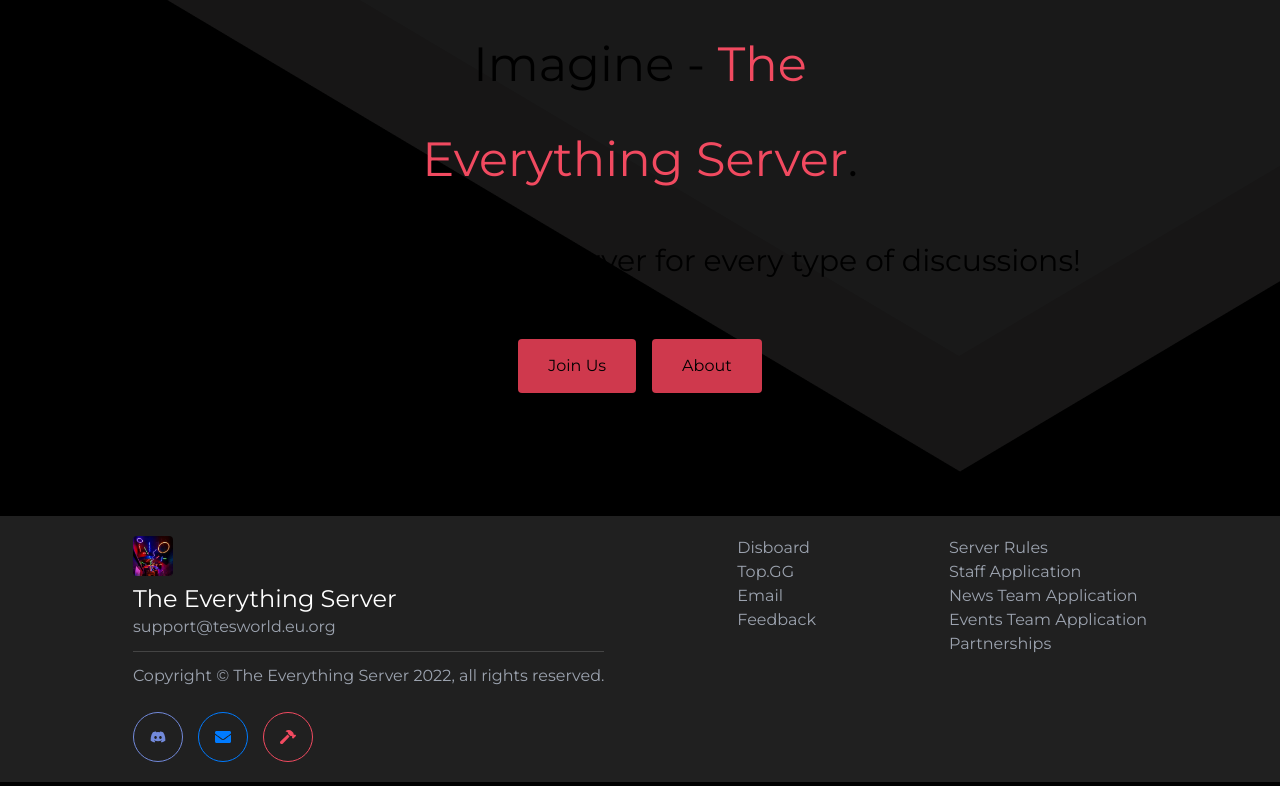
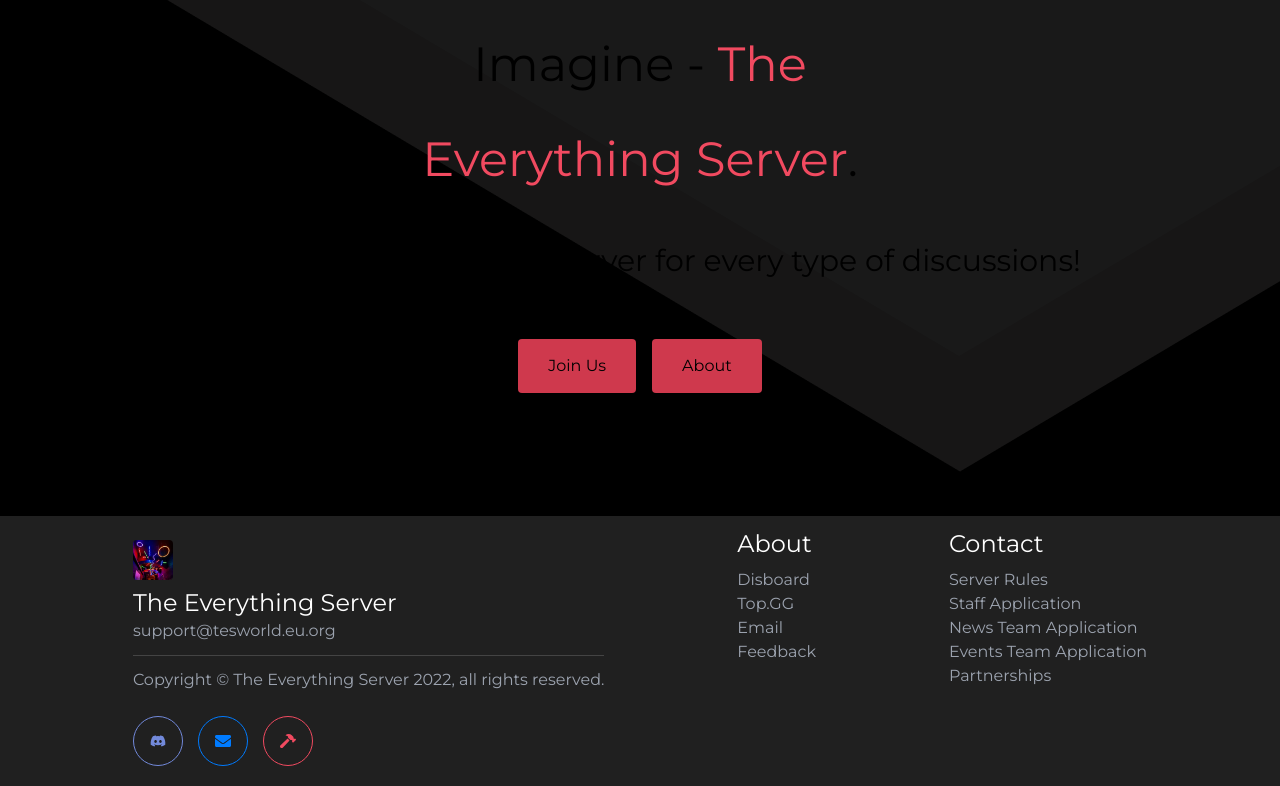
Before and after one commit to arya312/tes-website, a Next.js app: page / in a window 1280 px wide. Shown: the part 281-1067 px from the top of the page. Built offline with nearby package versions, Linux system fonts and the light colour scheme.

Commit message:
feat: make the page responsive

```diff
--- a/src/components/Footer.js
+++ b/src/components/Footer.js
@@ -5,9 +5,9 @@ import { INVITE_URL } from '../config';
 
 export default function Footer() {
     return (
-        <footer className="bg-[#202020] py-5 px-3 text-gray-400">
-            <div className="md:flex items-start gap-3 justify-evenly">
-                <div>
+        <footer className="bg-[#202020] pb-5 pt-3 px-3 text-gray-400">
+            <div className="grid md:flex items-start gap-3 justify-evenly">
+                <div className='order-last md:order-first pt-3'>
                     <Logo />
                     <div className='text-lg md:text-2xl text-white'>The Everything Server</div>
                     <p><a href='mailto:support@tesworld.eu.org' className='hover:underline'>support@tesworld.eu.org</a></p>
@@ -23,7 +23,10 @@ export default function Footer() {
                     </ul>
                 </div>
 
+                <div>
                     <br className='md:hidden' />
+
+                    <h3 className='text-xl md:text-2xl text-white mb-2'>About</h3>
 
                     <ul className={styles.listColumn}>
                         <li><a title="Disboard" href='https://disboard.org/server/959235580770807898'>Disboard</a></li>
@@ -31,8 +34,12 @@ export default function Footer() {
                         <li><a title="Email" href='mailto:support@tesworld.eu.org'>Email</a></li>
                         <li><a title="Feedback" href='mailto:feedback@tesworld.eu.org'>Feedback</a></li>
                     </ul>
+                </div>
 
+                <div>
                     <br className='md:hidden' />
+
+                    <h3 className='text-xl md:text-2xl text-white mb-2'>Contact</h3>
 
                     <ul className={styles.listColumn}>
                         <li><a title="Rules" href='https://discord.com/channels/959235580770807898/959250202835955842'>Server Rules</a></li>
@@ -42,6 +49,7 @@ export default function Footer() {
                         <li><a title="Make a partnership" href='mailto:partnerships@tesworld.eu.org'>Partnerships</a></li>
                     </ul>
                 </div>
+            </div>
         </footer>
     );
 }
--- a/src/components/Navbar.js
+++ b/src/components/Navbar.js
@@ -2,10 +2,11 @@ import { Button } from "@mui/material";
 import Link from "next/link";
 import { useRouter } from "next/router";
 import Logo from "./Logo";
-import { MdMenu } from 'react-icons/md';
+import { MdClose, MdMenu } from 'react-icons/md';
 import { useState } from "react";
 import styled from "@emotion/styled";
 import { INVITE_URL, THEME_COLOR, THEME_COLOR_DARKER } from '../config';
+import styles from '../css/Navbar.module.css';
 
 const links = [
     {
@@ -60,8 +61,12 @@ export default function Navbar() {
                 </Link>
             </div>
 
-            <div className={`${open ? '' : 'hidden'} md:flex items-center justify-between w-[100%]`}>
-                <ul className="md:ml-10 md:flex items-center my-3 md:my-0">
+            <div className={`${open ? styles.open : styles.hidden} transition-[ease-in-out_0.5s] md:transition-none fixed top-0 z-50 h-[100vh] md:h-auto w-[80vw] bg-[#222] md:bg-transparent md:relative md:flex items-center justify-between md:w-[100%]`}>
+                <div className="md:hidden mb-3 flex justify-end pt-2 pr-2">
+                    <NavButton onClick={() => setOpen(false)}><MdClose size={25} /></NavButton>
+                </div>
+
+                <ul className="md:ml-10 md:flex items-center mt-3 mb-10 md:my-0">
                     {links.map(link => <li key={link.name} className="mx-2"><Link href={link.value}><a className={`block py-2 px-3 hover:bg-[#333] rounded ${(router.route === link.value || (/\#|\?/g.test(router.route) && router.route.startsWith(link.value))) ? 'bg-[#333] md:bg-[#252525] md:border-b-2 border-[#f14a60] text-[#f14a60] rounded-b-none' : ''}`} title={link.name}>{link.name}</a></Link></li>)}
                 </ul>
 
--- /dev/null
+++ b/src/css/Navbar.module.css
@@ -0,0 +1,15 @@
+.open {
+    display: flex;
+}
+
+@media (max-width: 970px) {
+    .open {
+        left: 0;
+        display: block;
+    }
+
+    .hidden {
+        left: -100vw;
+        display: block;
+    }
+}
--- a/src/pages/_document.js
+++ b/src/pages/_document.js
@@ -4,9 +4,8 @@ export default function Document() {
     return (
         <Html>
             <Head>
-                <title>SudoBot</title>
                 <link rel="preconnect" href="https://fonts.googleapis.com" />
-                <link rel="preconnect" href="https://fonts.gstatic.com" crossOrigin />
+                <link rel="preconnect" href="https://fonts.gstatic.com" crossOrigin="true" />
                 <link href="https://fonts.googleapis.com/css2?family=Montserrat:ital,wght@0,100;0,200;0,300;0,400;0,500;0,600;0,700;0,800;1,100;1,200;1,300;1,400;1,500;1,600;1,700;1,800&display=swap" rel="stylesheet" />
             </Head>
             <body>
```
Lines whose indentation alone changed are shown as unchanged.
